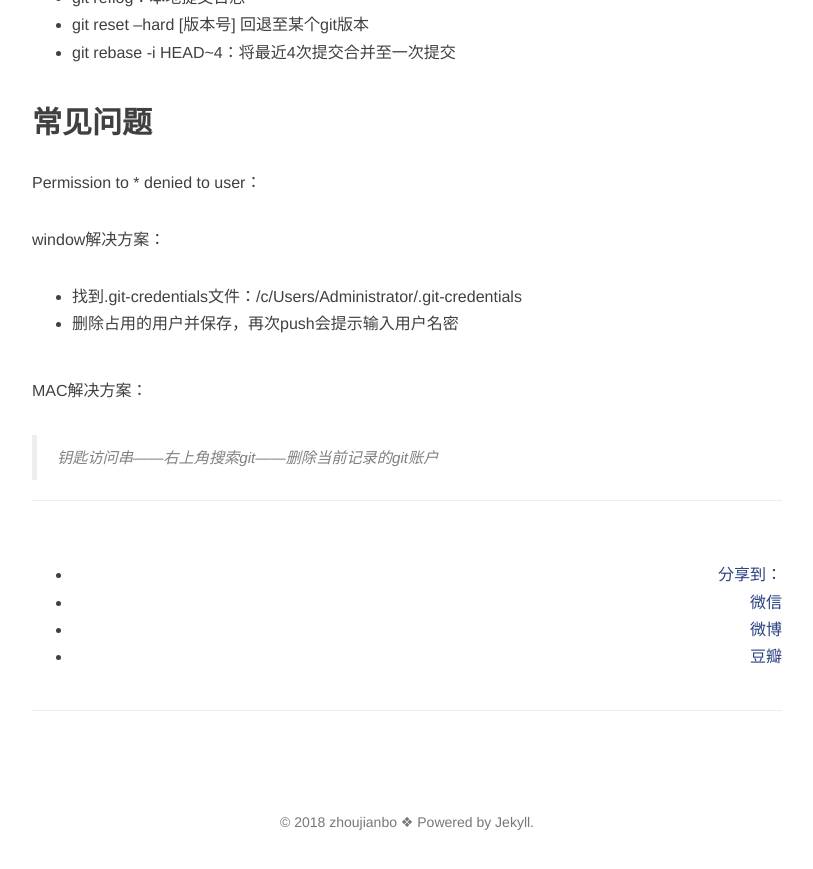
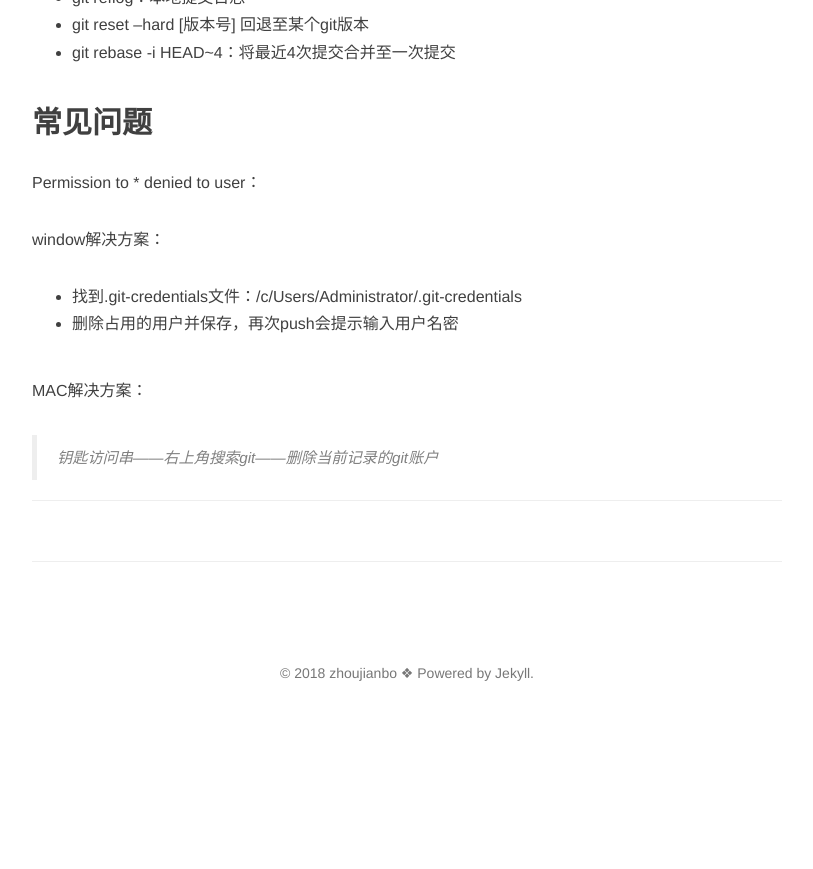
Before and after one commit to ZhouJianBoPro/ZhouJianBoPro.github.io, a Jekyll site: the page built from _posts/2018-03-15-git.md, in a window 1280 px wide and 900 px high, scrolled down 2848 px. Shown: the top 869 px of the window, without its empty margins (233-1046 px from the left). Built offline with Jekyll 4.4.1, drawn with Linux system fonts in a browser that asks for light colours; nearby versions of some CDN libraries; comment, search, counter and statistics services are not loaded; after the commit the page ends 3599 px from its top, so only the background shows below that.

Commit message:
初始化配置更改;

```diff
--- a/_layouts/post.html
+++ b/_layouts/post.html
@@ -74,13 +74,13 @@ layout: default
                     data-content="{{ content | strip_html | truncate:80 }} | Microdust:Azeril's blog"
                     data-url="{{site.url}}{{page.url}}">
                     <div class="ds-share-inline">
-                      <ul  class="ds-share-icons-16">
+                      <!--<ul  class="ds-share-icons-16">-->
 
-                        <li data-toggle="ds-share-icons-more"><a class="ds-more" href="#">分享到：</a></li>
-                        <li><a class="ds-wechat flat" href="javascript:void(0);" data-service="wechat">微信</a></li>
-                        <li><a class="ds-weibo flat" href="javascript:void(0);" data-service="weibo">微博</a></li>
-                        <li><a class="ds-douban flat" href="javascript:void(0);" data-service="douban">豆瓣</a></li>
-                      </ul>
+                        <!--<li data-toggle="ds-share-icons-more"><a class="ds-more" href="#">分享到：</a></li>-->
+                        <!--<li><a class="ds-wechat flat" href="javascript:void(0);" data-service="wechat">微信</a></li>-->
+                        <!--<li><a class="ds-weibo flat" href="javascript:void(0);" data-service="weibo">微博</a></li>-->
+                        <!--<li><a class="ds-douban flat" href="javascript:void(0);" data-service="douban">豆瓣</a></li>-->
+                      <!--</ul>-->
                       <div class="ds-share-icons-more">
                       </div>
                     </div>
```
